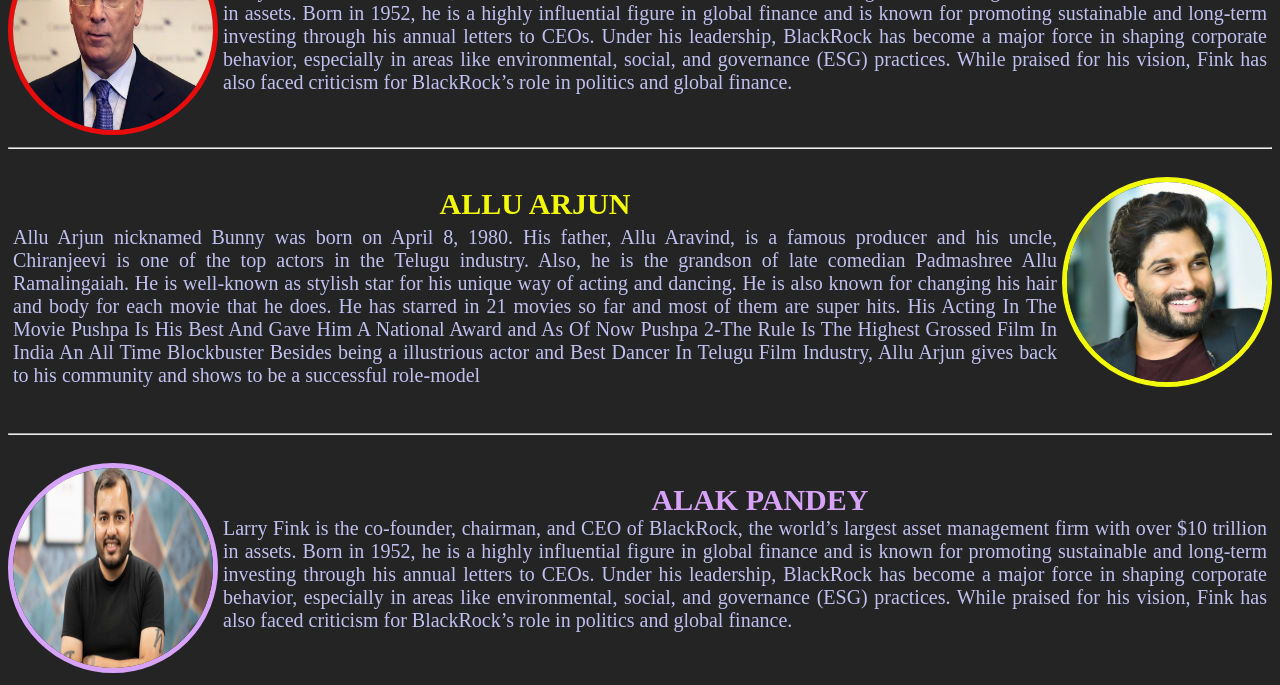
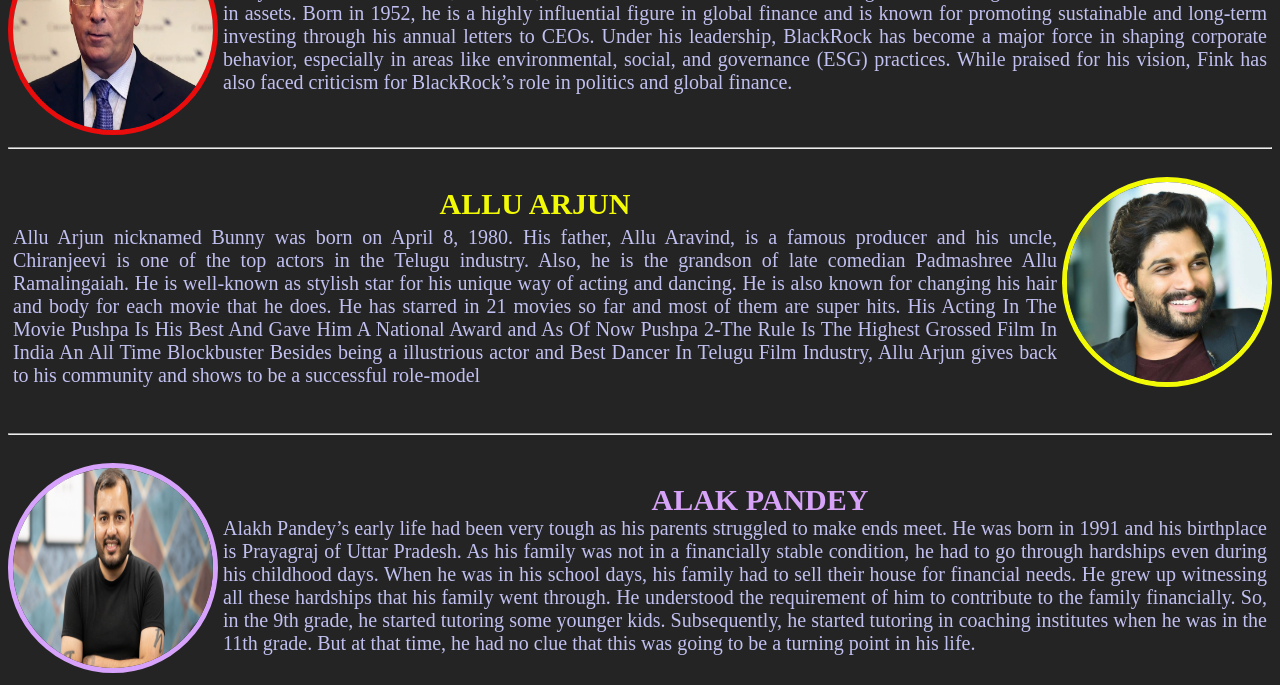
Before and after one commit to rupesh735461/fav_people, a plain HTML site: page index.html in a window 1280 px wide. Shown: the part 733-1418 px from the top of the page. Drawn offline with Linux system fonts and the light colour scheme.

Commit message:
Add files via upload

```diff
--- a/index.html
+++ b/index.html
@@ -96,8 +96,9 @@
                <div><img src="alakh.png" style=" border: 5px solid  rgb(215, 162, 251);"></div>
 
                     <div style="margin-top: 40px;"><h3 style="padding-left:30px; margin: 0px;text-align: center; color: rgb(215, 163, 249);">ALAK PANDEY</h3>
-                     <p style="font-size: 20px; margin: 0px; ">Larry Fink is the co-founder, chairman, and CEO of BlackRock, the world’s largest asset management firm with over $10 trillion in assets. Born in 1952, he is a highly influential figure in global finance and is known for promoting sustainable and long-term investing through his annual letters to CEOs. Under his leadership, BlackRock has become a major force in shaping corporate behavior, especially in areas like environmental, social, and governance
-                    (ESG) practices. While praised for his vision, Fink has also faced criticism for BlackRock’s role in politics and global finance.</p></div>
+                     <p style="font-size: 20px; margin: 0px; ">Alakh Pandey’s early life had been very tough as his parents struggled to make ends meet. He was born in 1991 and his birthplace is Prayagraj of Uttar Pradesh. As his family was not in a financially stable condition, he had to go through hardships even during his childhood days. When he was in his school days, his family had to sell their house for financial needs. He grew up witnessing all these hardships that his family went through.
+
+He understood the requirement of him to contribute to the family financially. So, in the 9th grade, he started tutoring some younger kids. Subsequently, he started tutoring in coaching institutes when he was in the 11th grade. But at that time, he had no clue that this was going to be a turning point in his life.</p></div>
 
            </div>
 
```
